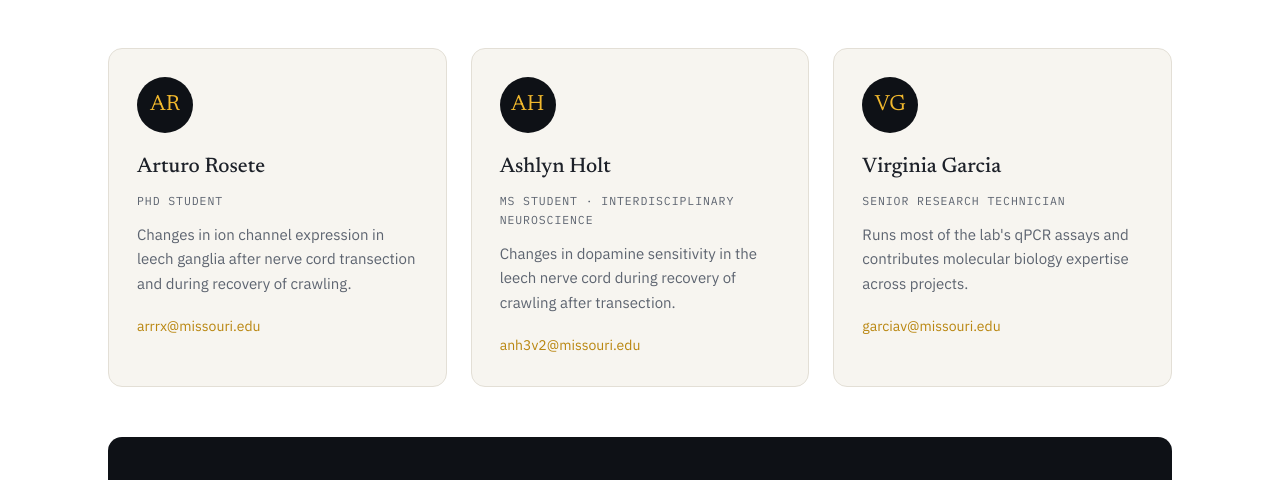
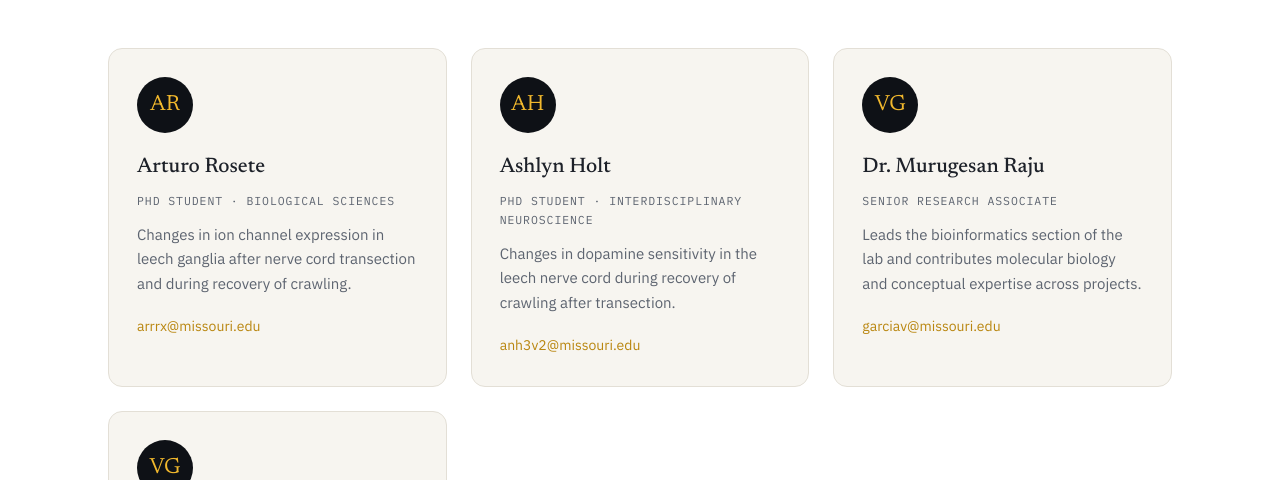
Before and after one commit to SuperCrabMan/schulz-lab, a plain HTML site: page index.html in a window 1280 px wide. Shown: the part 2924-3404 px from the top of the page. Drawn offline with Linux system fonts and the light colour scheme.

Commit message:
Update index.html

```diff
--- a/index.html
+++ b/index.html
@@ -362,7 +362,7 @@
         <div class="member reveal">
           <div class="avatar">AR</div>
           <h4>Arturo Rosete</h4>
-          <p class="role">PhD Student</p>
+          <p class="role">PhD Student · Biological Sciences</p>
           <p>Changes in ion channel expression in leech ganglia after nerve cord transection and during recovery of crawling.</p>
           <a href="mailto:arrrx@missouri.edu">arrrx@missouri.edu</a>
         </div>
@@ -371,16 +371,24 @@
         <div class="member reveal">
           <div class="avatar">AH</div>
           <h4>Ashlyn Holt</h4>
-          <p class="role">MS Student · Interdisciplinary Neuroscience</p>
+          <p class="role">PhD Student · Interdisciplinary Neuroscience</p>
           <p>Changes in dopamine sensitivity in the leech nerve cord during recovery of crawling after transection.</p>
           <a href="mailto:anh3v2@missouri.edu">anh3v2@missouri.edu</a>
         </div>
 
         <div class="member reveal">
           <div class="avatar">VG</div>
-          <h4>Virginia Garcia</h4>
-          <p class="role">Senior Research Technician</p>
-          <p>Runs most of the lab's qPCR assays and contributes molecular biology expertise across projects.</p>
+          <h4>Dr. Murugesan Raju</h4>
+          <p class="role">Senior Research Associate</p>
+          <p>Leads the bioinformatics section of the lab and contributes molecular biology and conceptual expertise across projects.</p>
+          <a href="mailto:garciav@missouri.edu">garciav@missouri.edu</a>
+        </div>
+
+        <div class="member reveal">
+          <div class="avatar">VG</div>
+          <h4>Dr. Swatantra Neupane</h4>
+          <p class="role">Postdoctoral Scientist</p>
+          <p>Leads RNAseq library construction and contributes molecular biology and conceptual expertise across projects.</p>
           <a href="mailto:garciav@missouri.edu">garciav@missouri.edu</a>
         </div>
       </div>
```
